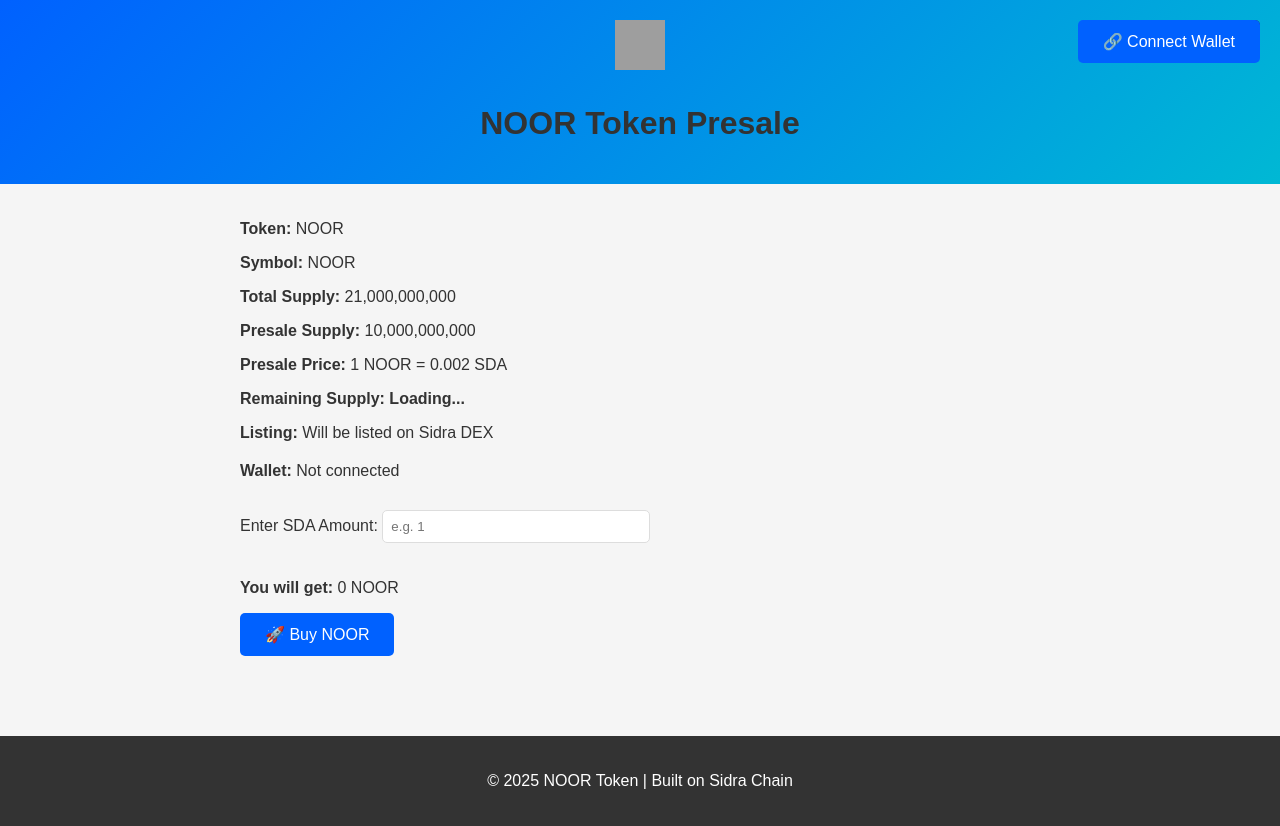
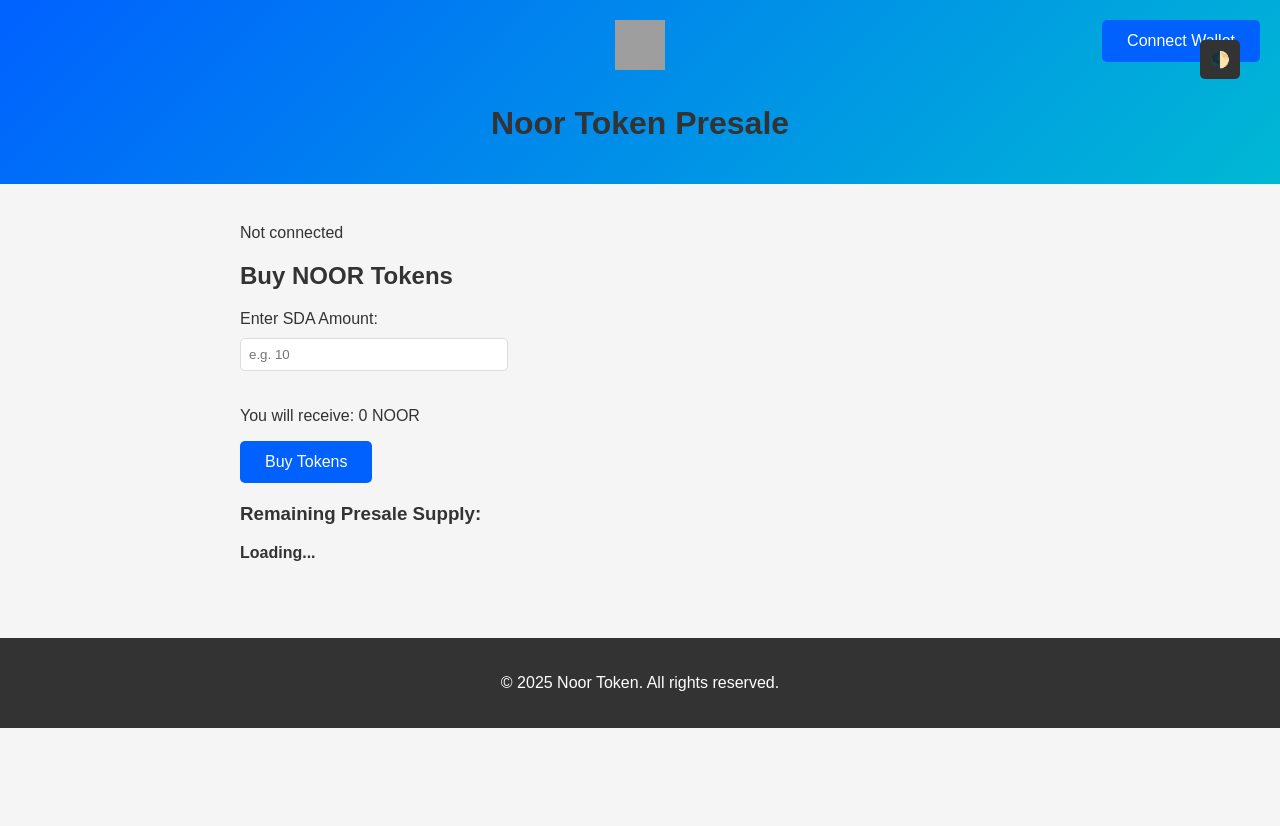
Before and after one commit to freelife8081/noor-token-on-sidra, a plain HTML site: page presale.html in a window 1280 px wide. After the commit the page ends 800 px from the top, so only its background shows below. Drawn offline with Linux system fonts and the light colour scheme; grey boxes are pictures that could not be loaded; a script that the page names is missing.

Commit message:
Update presale.html

```diff
--- a/presale.html
+++ b/presale.html
@@ -3,52 +3,46 @@
 <head>
   <meta charset="UTF-8" />
   <meta name="viewport" content="width=device-width, initial-scale=1.0"/>
-  <title>NOOR Token Presale</title>
-  <link rel="stylesheet" href="presale.css">
-  <script src="https://cdn.jsdelivr.net/npm/ethers@5.7.2/dist/ethers.min.js"></script>
+  <title>Noor Token Presale</title>
+  <link rel="stylesheet" href="presale.css" />
 </head>
-<body>
+<body class="light">
+
   <header>
-    <img src="logo.png" alt="NOOR Logo" class="logo" />
-    <h1>NOOR Token Presale</h1>
+    <img src="logo.png" alt="Logo" class="logo"/>
+    <h1>Noor Token Presale</h1>
   </header>
 
-  <!-- Connect Wallet Button on the top-right -->
   <div class="connect-wallet-container">
-    <button id="connect-btn">🔗 Connect Wallet</button>
+    <button id="connect-btn">Connect Wallet</button>
+    <button class="theme-toggle" onclick="toggleTheme()">🌓</button>
   </div>
 
-  <button class="theme-toggle" onclick="toggleTheme()">🌙</button>
+  <main>
+    <div class="wallet-section">
+      <p id="wallet-address">Not connected</p>
+    </div>
 
-  <main>
-    <section class="presale-card">
-      <p><strong>Token:</strong> NOOR</p>
-      <p><strong>Symbol:</strong> NOOR</p>
-      <p><strong>Total Supply:</strong> 21,000,000,000</p>
-      <p><strong>Presale Supply:</strong> 10,000,000,000</p>
-      <p><strong>Presale Price:</strong> 1 NOOR = 0.002 SDA</p>
-      <p><strong>Remaining Supply:</strong> <span id="remaining-supply">Loading...</span></p>
-      <p><strong>Listing:</strong> Will be listed on Sidra DEX</p>
-    </section>
+    <div class="buy-section">
+      <h2>Buy NOOR Tokens</h2>
+      <label for="sda-amount">Enter SDA Amount:</label><br/>
+      <input type="number" id="sda-amount" placeholder="e.g. 10" /><br/>
+      <p>You will receive: <span id="noor-amount">0 NOOR</span></p>
+      <button id="buy-btn">Buy Tokens</button>
+      <p id="status"></p>
+    </div>
 
-    <section class="wallet-section">
-      <p><strong>Wallet:</strong> <span id="wallet-address">Not connected</span></p>
-    </section>
-
-    <section class="buy-section">
-      <label for="sda-amount">Enter SDA Amount:</label>
-      <input type="number" id="sda-amount" placeholder="e.g. 1" min="0" step="any"/>
-
-      <p><strong>You will get:</strong> <span id="noor-amount">0 NOOR</span></p>
-      <button id="buy-btn">🚀 Buy NOOR</button>
-      <p id="status"></p>
-    </section>
+    <div class="supply-section">
+      <h3>Remaining Presale Supply:</h3>
+      <p id="remaining-supply">Loading...</p>
+    </div>
   </main>
 
   <footer>
-    <p>&copy; 2025 NOOR Token | Built on Sidra Chain</p>
+    <p>&copy; 2025 Noor Token. All rights reserved.</p>
   </footer>
 
+  <script src="https://cdn.jsdelivr.net/npm/ethers@5.7.2/dist/ethers.min.js"></script>
   <script src="presale.js"></script>
 </body>
 </html>
```
